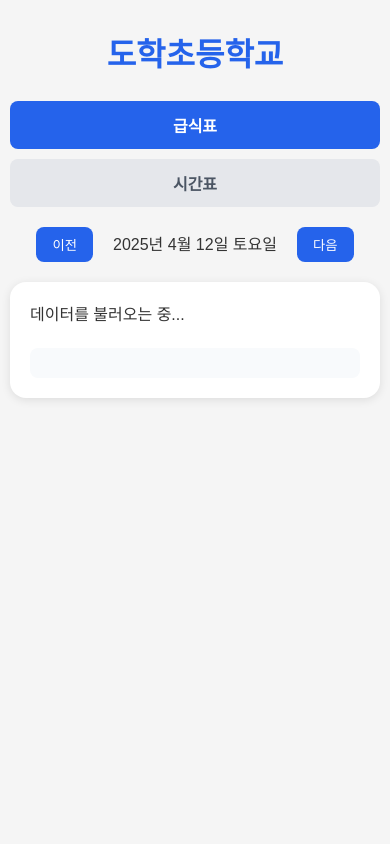
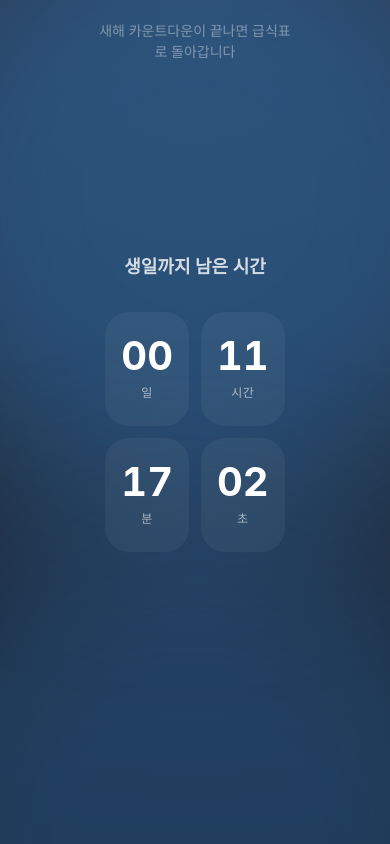
Before and after one commit to OptiGod/ttohak27, a plain HTML site: page index.html in a window 390 px wide. Drawn offline with Linux system fonts and the light colour scheme; no server answers; a web font is replaced by a local one.

Commit message:
Update index.html

```diff
--- a/index.html
+++ b/index.html
@@ -3,10 +3,8 @@
 <head>
     <meta charset="UTF-8">
     <meta name="viewport" content="width=device-width, initial-scale=1.0">
-    <title>도학초등학교</title>
+    <title>생일 카운트다운</title>
     <style>
-        @import url('https://cdn.jsdelivr.net/gh/moonspam/NanumSquareNeo/nanum.css');
-
         * {
             margin: 0;
             padding: 0;
@@ -14,363 +12,237 @@
         }
 
         body {
-            font-family: 'NanumSquare Neo', sans-serif;
-            background-color: #f5f5f5;
-            color: #333;
-            line-height: 1.6;
+            min-height: 100vh;
+            display: flex;
+            flex-direction: column;
+            justify-content: center;
+            align-items: center;
+            background: #191F28;
+            color: #fff;
+            font-family: -apple-system, BlinkMacSystemFont, 'Segoe UI', Roboto, 'Helvetica Neue', Arial, sans-serif;
+            text-align: center;
+            line-height: 1.5;
+        }
+
+        .info-text {
+            position: fixed;
+            top: 20px;
+            left: 50%;
+            transform: translateX(-50%);
+            color: rgba(255, 255, 255, 0.4);
+            font-size: 14px;
+            font-weight: 500;
         }
 
         .container {
-            max-width: 800px;
+            max-width: 1200px;
+            padding: 0 24px;
             margin: 0 auto;
-            padding: 20px;
         }
 
-        h1 {
-            text-align: center;
-            color: #2563eb;
-            margin: 20px 0;
-            font-weight: 700;
+        .title {
+            font-size: 20px;
+            font-weight: 600;
+            color: rgba(255, 255, 255, 0.8);
+            margin-bottom: 48px;
         }
 
-        .content-box {
-            background: white;
-            border-radius: 16px;
-            padding: 20px;
-            box-shadow: 0 2px 10px rgba(0, 0, 0, 0.1);
-            margin-bottom: 20px;
+        .countdown {
+            display: grid;
+            grid-template-columns: repeat(4, 1fr);
+            gap: 16px;
+            margin-bottom: 40px;
         }
 
-        .tabs {
-            display: flex;
-            gap: 10px;
-            margin-bottom: 20px;
+        .time-box {
+            background: rgba(255, 255, 255, 0.05);
+            border-radius: 24px;
+            padding: 32px 24px;
+            transition: all 0.2s ease;
         }
 
-        .tab {
-            flex: 1;
-            padding: 12px;
-            border: none;
-            background: #e5e7eb;
-            color: #4b5563;
-            border-radius: 8px;
-            cursor: pointer;
-            font-size: 16px;
-            font-weight: 600;
-            transition: all 0.3s ease;
+        .time-box:hover {
+            transform: translateY(-4px);
+            background: rgba(255, 255, 255, 0.08);
         }
 
-        .tab.active {
-            background: #2563eb;
-            color: white;
+        .number {
+            font-size: 64px;
+            font-weight: 700;
+            color: #fff;
+            line-height: 1;
+            margin-bottom: 8px;
+            font-variant-numeric: tabular-nums;
         }
 
-        .date-nav {
-            display: flex;
-            align-items: center;
-            justify-content: center;
-            gap: 20px;
-            margin-bottom: 20px;
+        .label {
+            font-size: 14px;
+            font-weight: 500;
+            color: rgba(255, 255, 255, 0.6);
+            text-transform: uppercase;
+            letter-spacing: 0.5px;
         }
 
-        .date-nav button {
-            padding: 8px 16px;
-            border: none;
-            background: #2563eb;
-            color: white;
-            border-radius: 8px;
-            cursor: pointer;
-            transition: background 0.3s ease;
+        .message {
+            font-size: 16px;
+            color: rgba(255, 255, 255, 0.6);
+            margin-top: 40px;
+            padding: 16px 32px;
+            background: rgba(255, 255, 255, 0.05);
+            border-radius: 16px;
+            backdrop-filter: blur(10px);
         }
 
-        .date-nav button:hover {
-            background: #1d4ed8;
+        @media (max-width: 768px) {
+            .countdown {
+                grid-template-columns: repeat(2, 1fr);
+                gap: 12px;
             }
 
-        .grade-selector {
-            display: flex;
-            gap: 8px;
-            margin-bottom: 20px;
-            flex-wrap: wrap;
-            justify-content: center;
+            .time-box {
+                padding: 24px 16px;
             }
 
-        .grade-btn {
-            padding: 8px 16px;
-            border: 1px solid #2563eb;
-            background: white;
-            color: #2563eb;
-            border-radius: 8px;
-            cursor: pointer;
-            transition: all 0.3s ease;
+            .number {
+                font-size: 48px;
             }
 
-        .grade-btn.active {
-            background: #2563eb;
-            color: white;
+            .title {
+                font-size: 18px;
+                margin-bottom: 32px;
+            }
         }
 
-        .menu-item {
-            padding: 12px;
-            border-bottom: 1px solid #e5e7eb;
+        @media (max-width: 480px) {
+            .container {
+                padding: 0 16px;
             }
 
-        .menu-item:last-child {
-            border-bottom: none;
+            .number {
+                font-size: 40px;
             }
 
-        .nutrition-info {
-            margin-top: 20px;
-            padding: 15px;
-            background: #f8fafc;
-            border-radius: 8px;
+            .label {
+                font-size: 12px;
+            }
         }
 
-        .nutrition-grid {
-            display: grid;
-            grid-template-columns: repeat(auto-fit, minmax(150px, 1fr));
-            gap: 10px;
-            margin-top: 10px;
+        .gradient-bg {
+            position: fixed;
+            top: 0;
+            left: 0;
+            right: 0;
+            bottom: 0;
+            background: radial-gradient(circle at 50% 0%, #2D3748, #191F28);
+            z-index: -1;
         }
 
-        .nutrition-item {
-            text-align: center;
-            padding: 10px;
-            background: white;
-            border-radius: 6px;
-            box-shadow: 0 1px 3px rgba(0, 0, 0, 0.1);
+        .blob {
+            position: fixed;
+            width: 600px;
+            height: 600px;
+            border-radius: 50%;
+            filter: blur(80px);
+            opacity: 0.4;
+            z-index: -1;
+            animation: blob-movement 20s ease-in-out infinite;
         }
 
-        .nutrition-label {
-            font-size: 0.9em;
-            color: #64748b;
-            margin-bottom: 4px;
+        .blob-1 {
+            background: #3182CE;
+            top: -200px;
+            left: -200px;
         }
 
-        .nutrition-value {
-            font-weight: 600;
-            color: #2563eb;
+        .blob-2 {
+            background: #2B6CB0;
+            bottom: -200px;
+            right: -200px;
+            animation-delay: -10s;
         }
 
-        .period {
-            display: flex;
-            padding: 12px;
-            border-bottom: 1px solid #e5e7eb;
+        @keyframes blob-movement {
+            0%, 100% {
+                transform: translate(0, 0) scale(1);
             }
-
-        .period:last-child {
-            border-bottom: none;
+            25% {
+                transform: translate(100px, 100px) scale(1.1);
             }
-
-        .period-number {
-            min-width: 60px;
-            font-weight: 600;
-            color: #2563eb;
+            50% {
+                transform: translate(0, 200px) scale(0.9);
             }
-
-        .error-message {
-            color: #ef4444;
-            margin: 10px 0;
-            padding: 10px;
-            border: 1px solid #ef4444;
-            border-radius: 8px;
-            background-color: #fee2e2;
-        }
-
-        @media (max-width: 640px) {
-            .container {
-                padding: 10px;
-            }
-
-            .tabs {
-                flex-direction: column;
+            75% {
+                transform: translate(-100px, 100px) scale(1.1);
             }
         }
     </style>
 </head>
 <body>
+    <div class="gradient-bg"></div>
+    <div class="blob blob-1"></div>
+    <div class="blob blob-2"></div>
+
+    <div class="info-text">새해 카운트다운이 끝나면 급식표로 돌아갑니다</div>
+
     <div class="container">
-        <h1>도학초등학교</h1>
-
-        <div class="tabs">
-            <button class="tab active" onclick="switchTab('meal')">급식표</button>
-            <button class="tab" onclick="switchTab('timetable')">시간표</button>
+        <h1 class="title">생일까지 남은 시간</h1>
+        <div class="countdown">
+            <div class="time-box">
+                <div class="number" id="days">00</div>
+                <div class="label">일</div>
             </div>
-
-        <div class="date-nav">
-            <button onclick="changeDate(-1)">이전</button>
-            <span id="currentDate"></span>
-            <button onclick="changeDate(1)">다음</button>
+            <div class="time-box">
+                <div class="number" id="hours">00</div>
+                <div class="label">시간</div>
             </div>
-
-        <div id="mealView" class="content-box">
-            <div id="mealContent">데이터를 불러오는 중...</div>
-            <div id="nutritionInfo" class="nutrition-info"></div>
+            <div class="time-box">
+                <div class="number" id="minutes">00</div>
+                <div class="label">분</div>
             </div>
-
-        <div id="timetableView" class="content-box" style="display: none;">
-            <div class="grade-selector">
-                <button class="grade-btn active" onclick="changeGrade(1)">1학년</button>
-                <button class="grade-btn" onclick="changeGrade(2)">2학년</button>
-                <button class="grade-btn" onclick="changeGrade(3)">3학년</button>
-                <button class="grade-btn" onclick="changeGrade(4)">4학년</button>
-                <button class="grade-btn" onclick="changeGrade(5)">5학년</button>
-                <button class="grade-btn" onclick="changeGrade(6)">6학년</button>
+            <div class="time-box">
+                <div class="number" id="seconds">00</div>
+                <div class="label">초</div>
             </div>
-            <div id="timetableContent">데이터를 불러오는 중...</div>
         </div>
     </div>
 
     <script>
-        const API_KEY = '25b1e358c4c1438ab6b2c970c5b0a7dc';
-        const OFFICE_CODE = 'K10';
-        const SCHOOL_CODE = '7972019';
+        function updateCountdown() {
+            const now = new Date();
+            const newYear = new Date('2025-04-13T00:00:00');
+            const diff = newYear - now;
 
-        let currentDate = new Date();
-        let currentGrade = 1;
-        let currentSemester = getSemester(currentDate);
-        let currentClassNo = 1;
-
-        function getSemester(date) {
-            const month = date.getMonth() + 1;
-            return month >= 3 && month <= 7 ? 1 : 2;
+            if (diff <= 0) {
+                document.getElementById('days').textContent = '00';
+                document.getElementById('hours').textContent = '00';
+                document.getElementById('minutes').textContent = '00';
+                document.getElementById('seconds').textContent = '00';
+                return;
             }
 
-        window.onload = () => {
-            setInitialDate();
-            updateDateDisplay();
-            loadMealData();
-            requestNotificationPermission();  // 알림 권한 요청
-        };
+            const days = Math.floor(diff / (1000 * 60 * 60 * 24));
+            const hours = Math.floor((diff % (1000 * 60 * 60 * 24)) / (1000 * 60 * 60));
+            const minutes = Math.floor((diff % (1000 * 60 * 60)) / (1000 * 60));
+            const seconds = Math.floor((diff % (1000 * 60)) / 1000);
 
-        function setInitialDate() {
-            const now = new Date();
-            const utc = now.getTime() + (now.getTimezoneOffset() * 60000);
-            currentDate = new Date(utc + (9 * 3600000));
+            document.getElementById('days').textContent = String(days).padStart(2, '0');
+            document.getElementById('hours').textContent = String(hours).padStart(2, '0');
+            document.getElementById('minutes').textContent = String(minutes).padStart(2, '0');
+            document.getElementById('seconds').textContent = String(seconds).padStart(2, '0');
         }
 
-        function updateDateDisplay() {
-            const options = { year: 'numeric', month: 'long', day: 'numeric', weekday: 'long' };
-            document.getElementById('currentDate').textContent =
-                currentDate.toLocaleDateString('ko-KR', options);
-        }
+        // 초기화
+        document.addEventListener('DOMContentLoaded', () => {
+            setInterval(updateCountdown, 1000);
+            updateCountdown();
 
-        function changeDate(delta) {
-            const newDate = new Date(currentDate);
-            newDate.setDate(currentDate.getDate() + delta);
-            currentDate = newDate;
-            currentSemester = getSemester(currentDate);
-
-            updateDateDisplay();
-
-            const activeTab = document.querySelector('.tab.active');
-            if (activeTab.textContent.includes('급식표')) {
-                loadMealData();
-            } else {
-                loadTimetableData();
-            }
-        }
-
-        function formatDate(date) {
-            const year = date.getFullYear();
-            const month = String(date.getMonth() + 1).padStart(2, '0');
-            const day = String(date.getDate()).padStart(2, '0');
-            return `${year}${month}${day}`;
-        }
-
-        function switchTab(tab) {
-            const tabs = document.querySelectorAll('.tab');
-            tabs.forEach(t => t.classList.toggle('active', t.textContent.includes(tab === 'meal' ? '급식표' : '시간표')));
-
-            document.getElementById('mealView').style.display = tab === 'meal' ? 'block' : 'none';
-            document.getElementById('timetableView').style.display = tab === 'timetable' ? 'block' : 'none';
-
-            if (tab === 'meal') {
-                loadMealData();
-            } else {
-                loadTimetableData();
-            }
-        }
-
-        function changeGrade(grade) {
-            currentGrade = grade;
-            document.querySelectorAll('.grade-btn').forEach(btn => {
-                btn.classList.toggle('active', btn.textContent.startsWith(grade.toString()));
+            // 화면 켜짐 유지
+            setInterval(() => {
+                const temp = document.createElement('div');
+                document.body.appendChild(temp);
+                document.body.removeChild(temp);
+            }, 30000);
         });
-            loadTimetableData();
-        }
-
-        // 알림 권한 요청
-        async function requestNotificationPermission() {
-            if (Notification.permission === "default") {
-                const permission = await Notification.requestPermission();
-                if (permission === "granted") {
-                    console.log("알림 권한이 허용되었습니다.");
-                    scheduleMealNotification();  // 알림 스케줄 설정
-                } else {
-                    console.log("알림 권한이 거부되었습니다.");
-                }
-            } else if (Notification.permission === "granted") {
-                scheduleMealNotification();  // 알림 스케줄 설정
-            }
-        }
-
-        // 8:30에 알림을 보내는 기능
-        function scheduleMealNotification() {
-            const now = new Date();
-            const targetTime = new Date(now);
-            targetTime.setHours(8, 30, 0, 0); // 8:30로 설정
-
-            if (targetTime < now) {
-                targetTime.setDate(targetTime.getDate() + 1); // 이미 8:30이 지난 경우, 내일로 설정
-            }
-
-            const timeToWait = targetTime - now;
-
-            setTimeout(() => {
-                loadMealData().then(mealData => {
-                    sendMealNotification(mealData);
-                });
-            }, timeToWait);
-        }
-
-        // 식단 데이터를 불러오고 알림을 보내는 함수
-        async function loadMealData() {
-            const dateString = formatDate(currentDate);
-            try {
-                const url = `https://open.neis.go.kr/hub/mealServiceDietInfo?KEY=${API_KEY}&Type=json&ATPT_OFCDC_SC_CODE=${OFFICE_CODE}&SD_SCHUL_CODE=${SCHOOL_CODE}&MLSV_YMD=${dateString}`;
-                const response = await fetch(url);
-                const data = await response.json();
-
-                if (data.RESULT?.CODE === 'INFO-200') {
-                    return '급식 정보가 없습니다.';
-                }
-
-                if (!data.mealServiceDietInfo || !data.mealServiceDietInfo[1] || !data.mealServiceDietInfo[1].row) {
-                    throw new Error('Unexpected data structure');
-                }
-
-                const mealData = data.mealServiceDietInfo[1].row[0];
-                const meals = mealData.DDISH_NM.split('<br/>').map(meal => meal.trim()).join('\n');
-                return meals;
-            } catch (error) {
-                console.error('Error loading meal data:', error);
-                return '급식 정보를 불러올 수 없습니다.';
-            }
-        }
-
-        // 알림을 보내는 함수
-        function sendMealNotification(mealData) {
-            const notification = new Notification("오늘의 급식", {
-                body: mealData,
-                icon: "https://example.com/school-icon.png", // 아이콘 설정 (원하는 이미지 URL로 변경)
-            });
-
-            notification.onclick = function() {
-                window.focus();
-            };
-        }
-
     </script>
 </body>
 </html>
```
Lines whose indentation alone changed are shown as unchanged.
